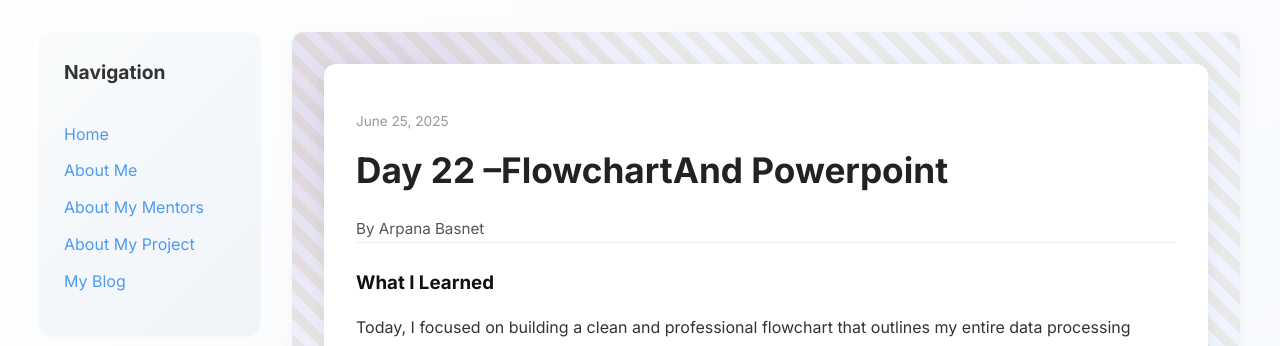
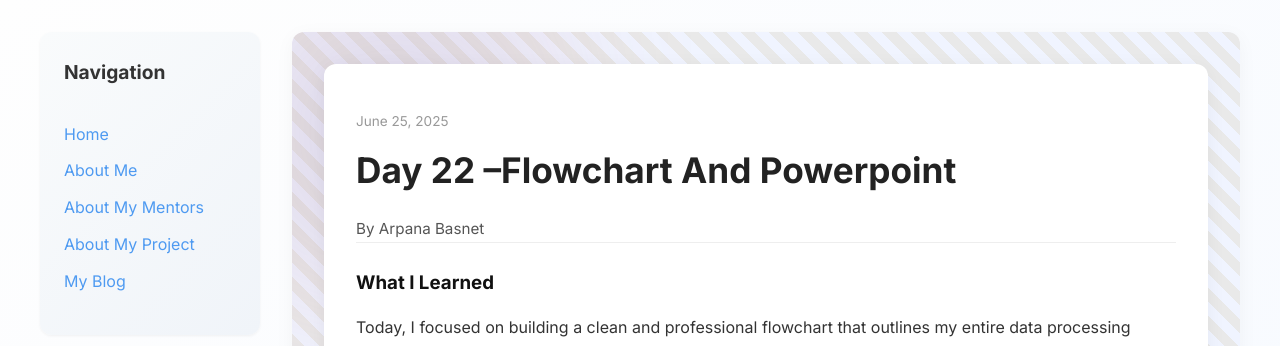
Before and after one commit to arbas1/arbas1.github.io, a Jekyll site: the page built from _posts/2025-06-24-day-22.md, in a window 1280 px wide. Shown: the top 346 px of the page. Built offline with Jekyll 4.4.1, drawn with Linux system fonts in a browser that asks for light colours.

Commit message:
Update 2025-06-24-day-22.md

```diff
--- a/_posts/2025-06-24-day-22.md
+++ b/_posts/2025-06-24-day-22.md
@@ -1,6 +1,6 @@
 ---
 layout: post
-title: "Day 22 –FlowchartAnd Powerpoint"
+title: "Day 22 –Flowchart And Powerpoint"
 date: 2025-06-25
 author: Arpana Basnet
 permalink: /day22.html
```
